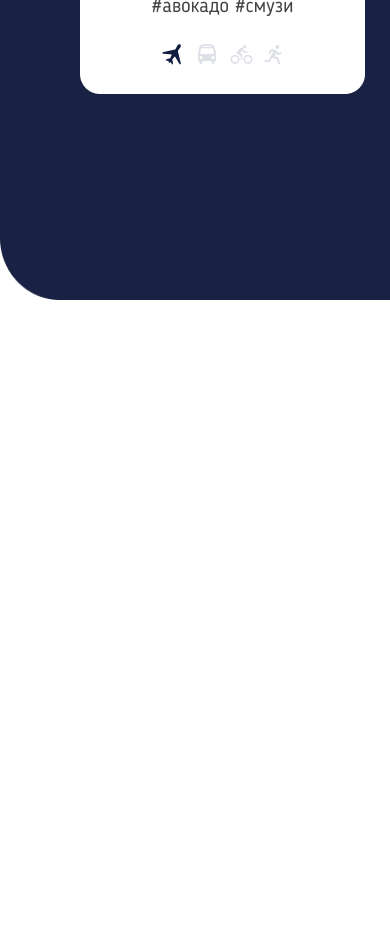
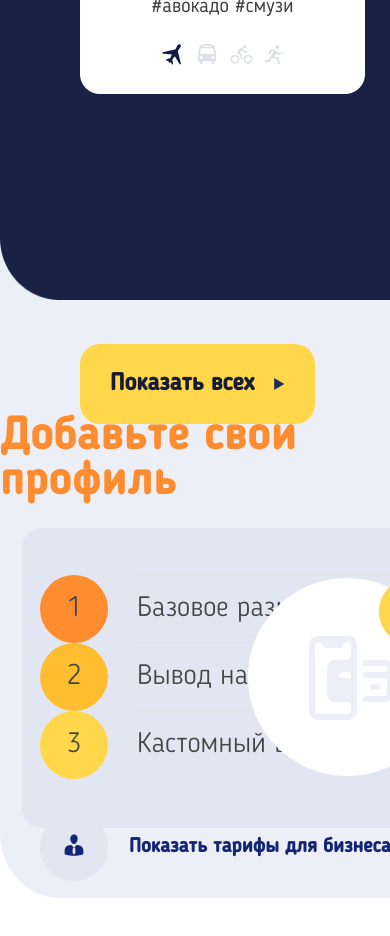
Before and after one commit to ItrumTest/ItrumLayout, a plain HTML site: page index.html in a window 390 px wide. Shown: the part 3972-4908 px from the top of the page. Before the commit the page ends 4272 px from the top, so only its background shows below. Drawn offline with Linux system fonts and the light colour scheme; files whose address does not match are found by name.

Commit message:
business plans for tablet

```diff
--- a/index.html
+++ b/index.html
@@ -279,7 +279,7 @@
                     </div>
                 </div>
             </section>
-      <!-- <section class="business">
+      <section class="business">
                 <h2 class="business__container__slogan">Добавьте свой профиль</h2>
                 <div class="business__container">
                     <div class="business__container__description">
@@ -367,7 +367,7 @@
                         Закрыть окно
                     </button>
                 </div>
-            </section> -->
+            </section>
       <!-- <section class="interested">
                 <h2 class="interested__slogan">Заинтересовались?</h2>
 
--- a/src/styles/main.css
+++ b/src/styles/main.css
@@ -13,3 +13,4 @@
 @import url("./media/tablet/aboutTablet.css");
 @import url("./media/tablet/directionsTablet.css");
 @import url("./media/tablet/teamTablet.css");
+@import url("./media/tablet/businessTablet.css");
--- /dev/null
+++ b/src/styles/media/tablet/businessTablet.css
@@ -0,0 +1,33 @@
+@media screen and (max-width: 770px) {
+  .business {
+    position: relative;
+    flex-direction: column;
+    background: url("../../../../asserts/media/768/business/back_4.png");
+    background-repeat: no-repeat;
+    width: 100%;
+    padding-top: 50px;
+    min-height: 768px;
+    background-size: 768px 668px;
+    z-index: 60;
+  }
+
+  .business__container__description {
+    max-width: 500px;
+    padding-left: 40px;
+  }
+
+  .business__container__slogan {
+    padding-top: 135px;
+    padding-bottom: 70px;
+  }
+
+  .business__modal__wrapper {
+    max-width: 680px;
+    margin-top: 50px;
+  }
+
+  .business__container__description li {
+    max-width: 500px;
+    z-index: 100;
+  }
+}
```
Also changed, not shown: asserts/media/768/business/back_4.png (added).
